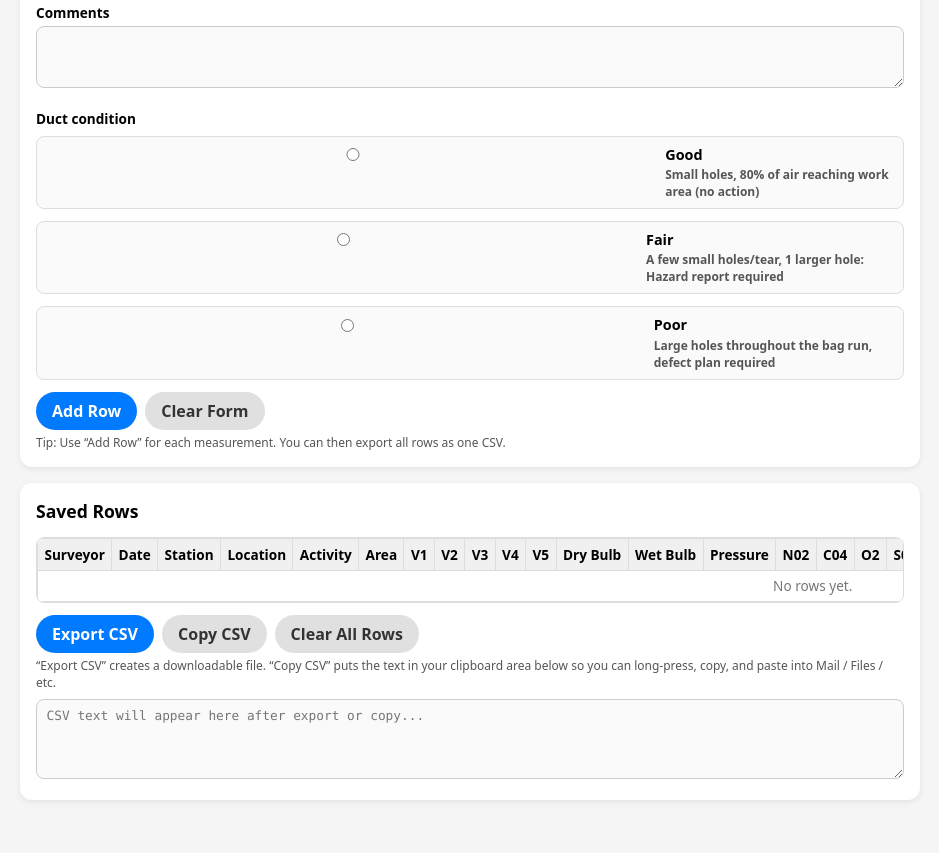
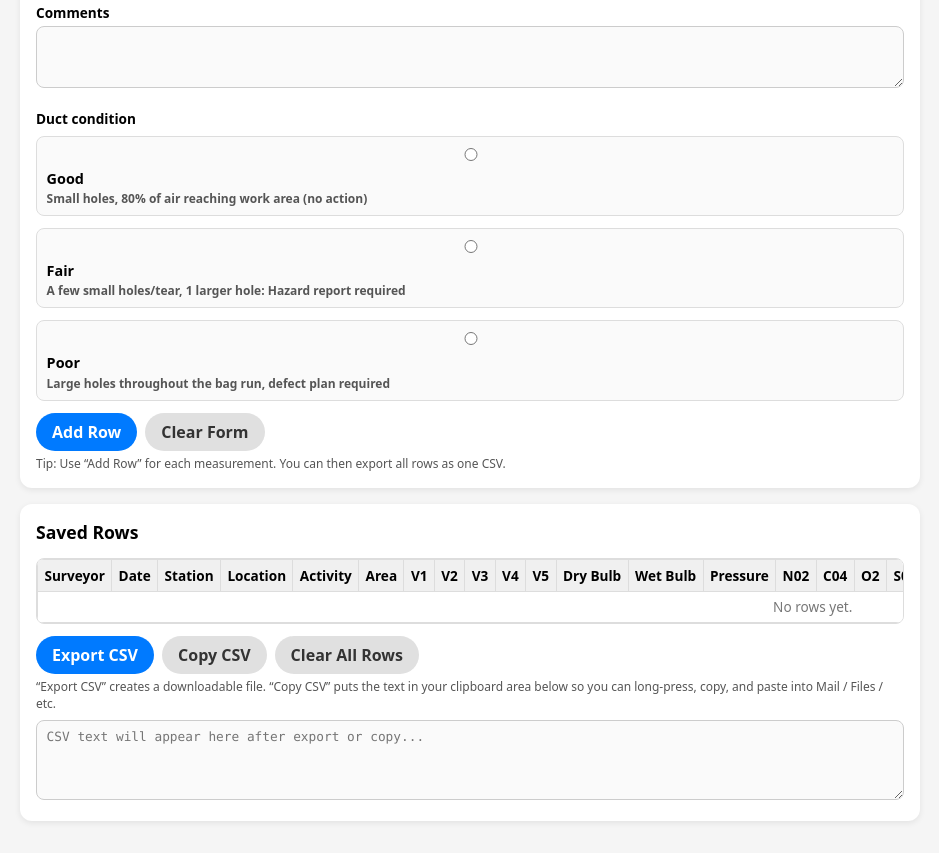
Before and after one commit to markedwards1/sturdy-octo-guacamole, a plain HTML site: page index.html in a window 1280 px wide. Shown: the part 1078-1931 px from the top of the page, without its empty margins (170-1109 px from the left). Before the commit the page ends 1910 px from the top, so only its background shows below. Drawn offline with Linux system fonts and the light colour scheme.

```diff
--- a/index.html
+++ b/index.html
@@ -176,11 +176,16 @@
   border-radius: 8px;
   border: 1px solid #ddd;
   background: #fafafa;
+  width: 100%;
+  flex-wrap: wrap;         /* allow text to wrap under the radio */
+  box-sizing: border-box;
 }
 
-    .duct-option input[type="radio"] {
-      margin-top: 0.2rem;
+.duct-option > div {
+  flex: 1 1 auto;          /* text block takes remaining width */
+  min-width: 0;            /* prevents overflow */
 }
+
 
     .duct-text-main {
       font-size: 0.9rem;
```
Lines whose indentation alone changed are shown as unchanged.
